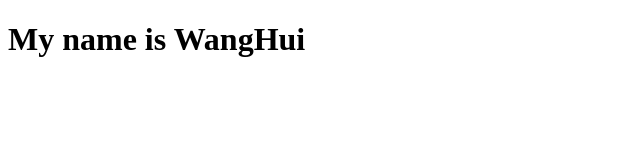
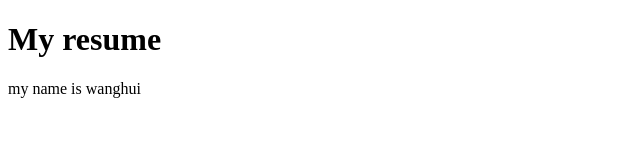
Before and after one commit to liujinwanghui/resume, a plain HTML site: page index.html in a window 1280 px wide. Shown: the whole page, without its empty margins (0-640 px from the left). Drawn offline with Linux system fonts and the light colour scheme.

Commit message:
修改了index.html

```diff
--- a/index.html
+++ b/index.html
@@ -5,6 +5,7 @@
 	<title>Document</title>
 </head>
 <body>
-	<h1>My name is WangHui</h1>
+	<h1>My resume</h1>
+	<div>my name is wanghui</div>
 </body>
 </html>
```
